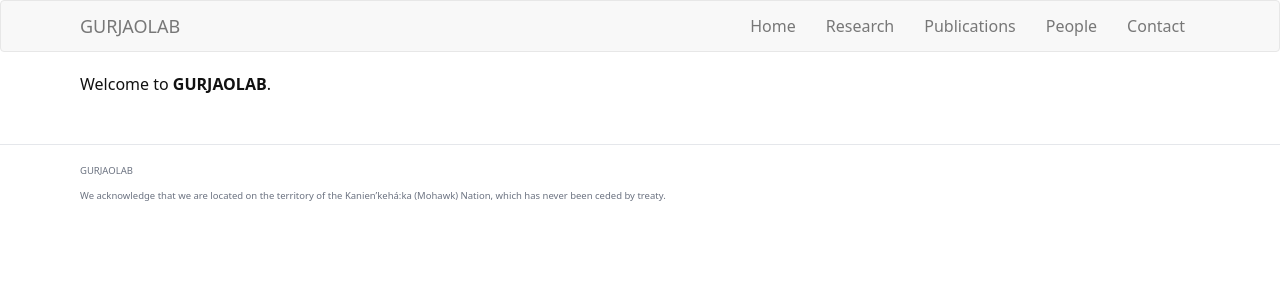
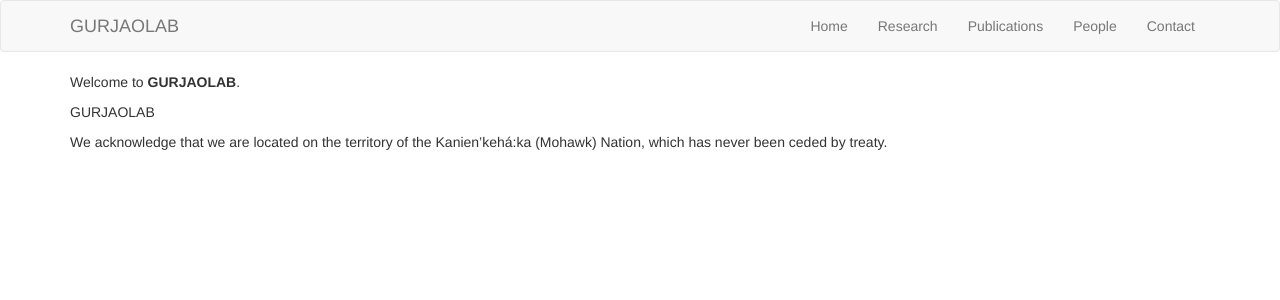
Before and after one commit to joseph-gad-code/Gurjao-Lab-Website, a Jekyll site: the page built from index.md, in a window 1280 px wide. Shown: the top 300 px of the page. Built offline with Jekyll 4.4.1, drawn with Linux system fonts in a browser that asks for light colours.

Commit message:
Update main.scss

```diff
--- a/assets/css/main.scss
+++ b/assets/css/main.scss
@@ -1,131 +1,37 @@
----
----
-
-/* ---------- CSS Variables (theme) ---------- */
-:root{
-  --brand: #0D5295;
-  --text:  #111;
-  --muted: #6b7280;     /* gray-500-ish */
-  --bg:    #ffffff;
-  --surface:#ffffff;
-  --border:#e5e7eb;     /* gray-200-ish */
-  --radius: 14px;
-  --container: 1160px;
+/* Global font */
+html, body {
+  font-family: 'Nunito', system-ui, -apple-system, "Helvetica Neue", Arial, sans-serif;
 }
 
-/* ---------- Base / Reset-ish ---------- */
-*,
-*::before,
-*::after { box-sizing: border-box; }
-
-html { -webkit-text-size-adjust: 100%; }
-
-body{
-  margin: 0;
-  color: var(--text);
-  background: var(--bg);
-  font-family: "Nunito", system-ui, -apple-system, Segoe UI, Roboto, Arial, sans-serif;
-  line-height: 1.6;
-  font-size: 16px;
+/* Brand color + weight */
+.navbar-default .navbar-brand {
+  color: #0D5295;
+  font-weight: 800;
+  letter-spacing: .3px;
+}
+.navbar-default .navbar-brand:hover,
+.navbar-default .navbar-brand:focus {
+  color: #0b4782; /* a touch darker */
+  text-decoration: none;
 }
 
-img{ max-width: 100%; height: auto; display: block; }
-a{ color: inherit; text-underline-offset: 2px; }
-
-/* Containers in header/footer/layout if you use them */
-.container{ max-width: var(--container); margin: 0 auto; padding: 0 20px; }
-
-/* ---------- Typography ---------- */
-h1, h2, h3, h4 { margin: 0 0 .6rem; line-height: 1.2; }
-h1{ font-size: clamp(28px, 4.2vw, 44px); font-weight: 800; }
-h2{ font-size: clamp(20px, 2.4vw, 28px); font-weight: 700; }
-h3{ font-size: 1.25rem; font-weight: 700; }
-.lead{ font-size: 1.0625rem; }
-
-/* Links in nav: bold on hover, underline when current */
-.site-nav a{
-  text-decoration: none;
-  padding: .25rem .5rem;
-  border-radius: 6px;
-}
-.site-nav a:hover{ font-weight: 800; }
-.site-nav a[aria-current="page"],
-.site-nav .is-active > a{
-  text-decoration: underline;
+/* Links: normal weight by default */
+.navbar-default .navbar-nav > li > a {
+  font-weight: 400;
 }
 
-/* ---------- Buttons ---------- */
-.button{
-  display: inline-block;
-  padding: .65rem 1rem;
-  border-radius: 10px;
-  background: var(--brand);
-  color: #fff;
-  text-decoration: none;
+/* Hover: bold */
+.navbar-default .navbar-nav > li > a:hover,
+.navbar-default .navbar-nav > li > a:focus {
   font-weight: 700;
-  line-height: 1;
-}
-.button:hover{ opacity: .92; }
-
-/* ---------- Hero section ---------- */
-.hero{
-  display: grid;
-  gap: 22px;
-  align-items: center;
-  grid-template-columns: 1.1fr 1fr;      /* media | text on wide screens */
-  max-width: var(--container);
-  margin: 28px auto 18px;
-  padding: 0 20px;
-}
-.hero__media{
-  order: 1;
-  border-radius: var(--radius);
-  overflow: hidden;
-  box-shadow: 0 4px 16px rgba(0,0,0,.06);
-}
-.hero__inner{ order: 2; }
-.hero__title{ color: var(--brand); }
-.hero__subtitle{ color: var(--muted); margin: .5rem 0 1rem; }
-.hero__cta{ margin-top: .25rem; }
-
-/* Stack on phones */
-@media (max-width: 768px){
-  .hero{
-    grid-template-columns: 1fr;
-    margin-top: 14px;
-  }
-  .hero__media{ order: 2; }
-  .hero__inner{ order: 1; }
+  background: transparent; /* keep header clean */
 }
 
-/* ---------- Two-up cards (Prevention / Treatment) ---------- */
-.home-grid{
-  max-width: var(--container);
-  margin: 8px auto 36px;
-  padding: 0 20px;
-  display: grid;
-  grid-template-columns: repeat(2, minmax(0,1fr));
-  gap: 18px;
+/* Active (current page): underline, no background color */
+.navbar-default .navbar-nav > .active > a,
+.navbar-default .navbar-nav > .active > a:hover,
+.navbar-default .navbar-nav > .active > a:focus {
+  text-decoration: underline;
+  background: transparent;
+  color: #000;
 }
-.home-card{
-  background: var(--surface);
-  border: 1px solid var(--border);
-  border-radius: var(--radius);
-  padding: 16px 18px;
-  box-shadow: 0 1px 2px rgba(0,0,0,.04);
-}
-.home-card__title{ color: var(--brand); }
-
-@media (max-width: 768px){
-  .home-grid{ grid-template-columns: 1fr; }
-}
-
-/* ---------- Footer (optional polish) ---------- */
-.site-footer{
-  border-top: 1px solid var(--border);
-  margin-top: 36px;
-  padding: 18px 0;
-  color: var(--muted);
-  font-size: .95rem;
-}
-.site-footer a{ text-decoration: underline; }
```
